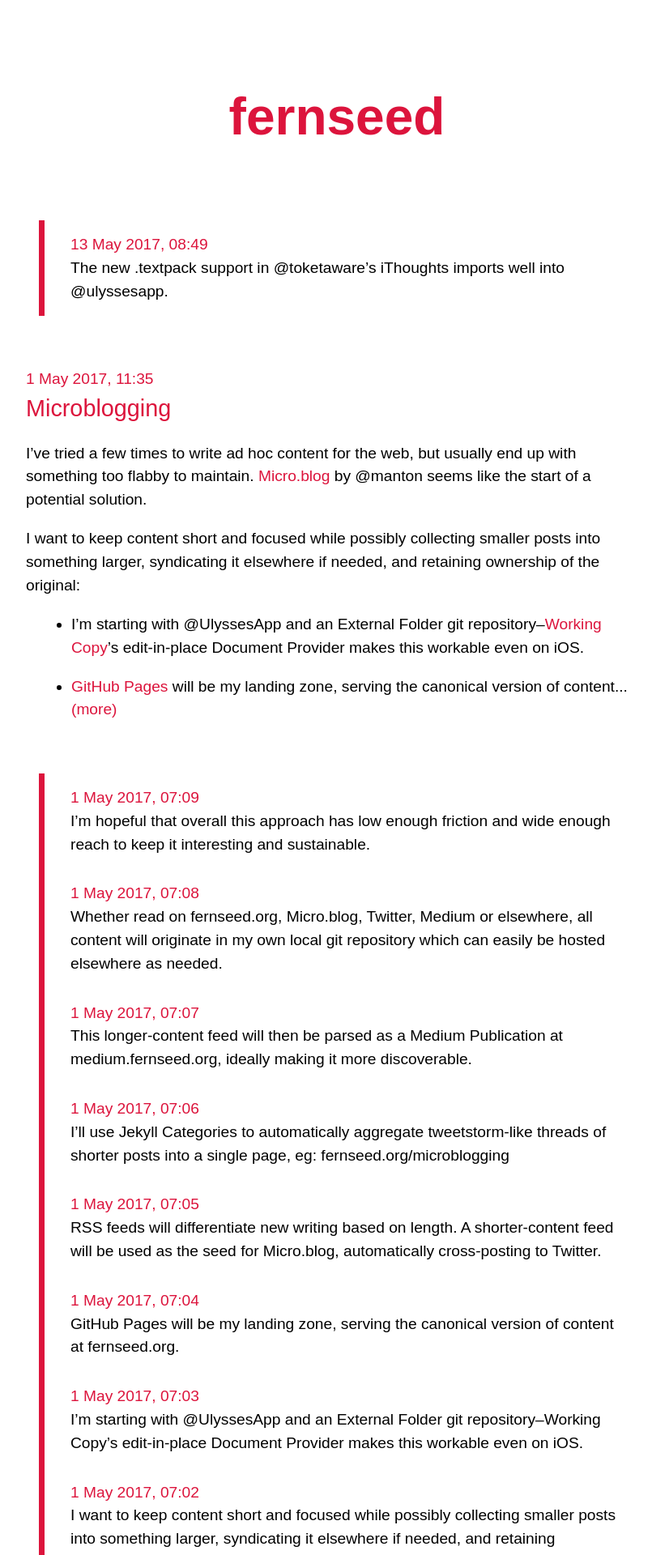
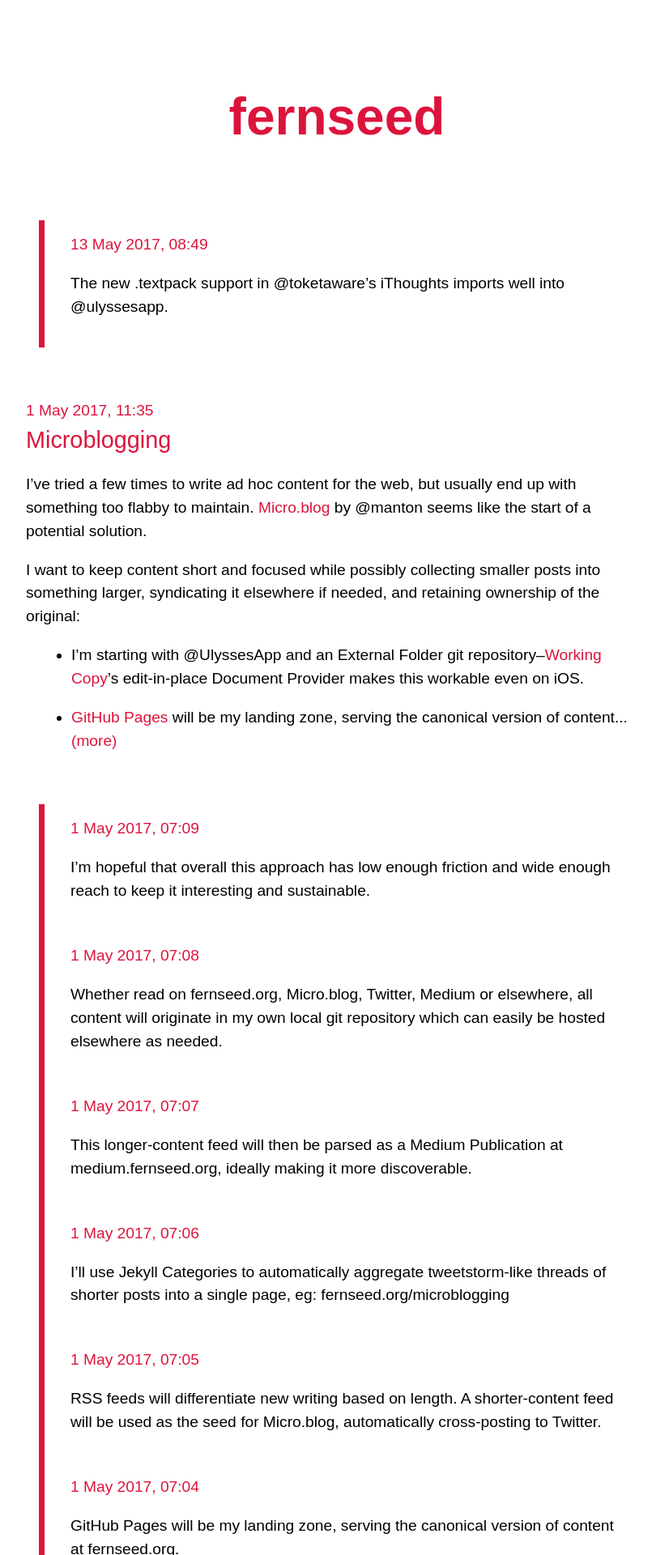
Before and after one commit to dmcgk/dmcgk.github.io, a Jekyll site: the page built from index.html, in a window 1280 px wide. Shown: the top 1920 px of the page at 81% size, without its empty margins (224-1029 px from the left). Built offline with Jekyll 4.4.1, drawn with Linux system fonts in a browser that asks for light colours; some web fonts are replaced; the list of posts is cut into pages by our own code.

Commit message:
Add container tag for stripped HTML.

```diff
--- a/_includes/post-list.html
+++ b/_includes/post-list.html
@@ -27,7 +27,7 @@
 {% else %}
   {% assign post_text = post.content | truncatewords:100 %}
   {% if is_micro_post %}
-    {{ post_text | strip_html }}
+    <p>{{ post_text | strip_html }}</p>
   {% else %}
     {{ post_text }}
   {% endif %}
```
